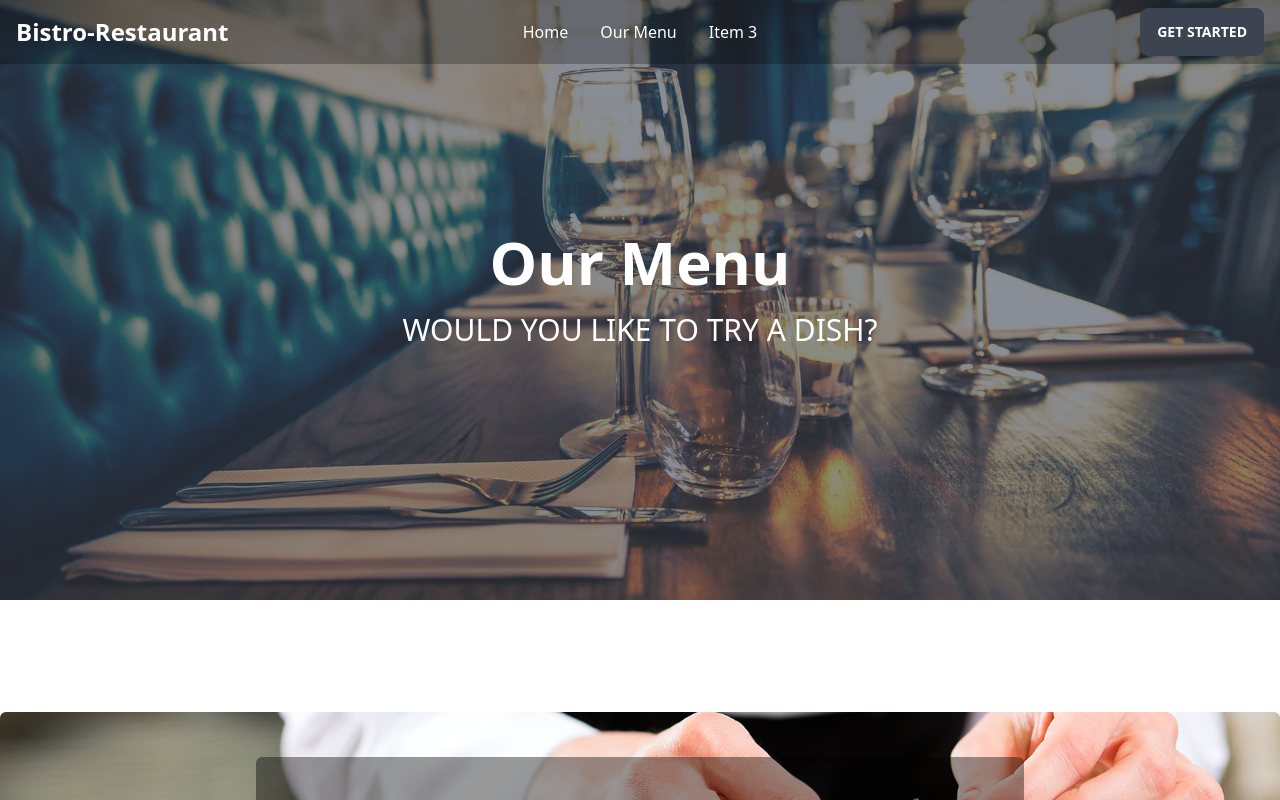
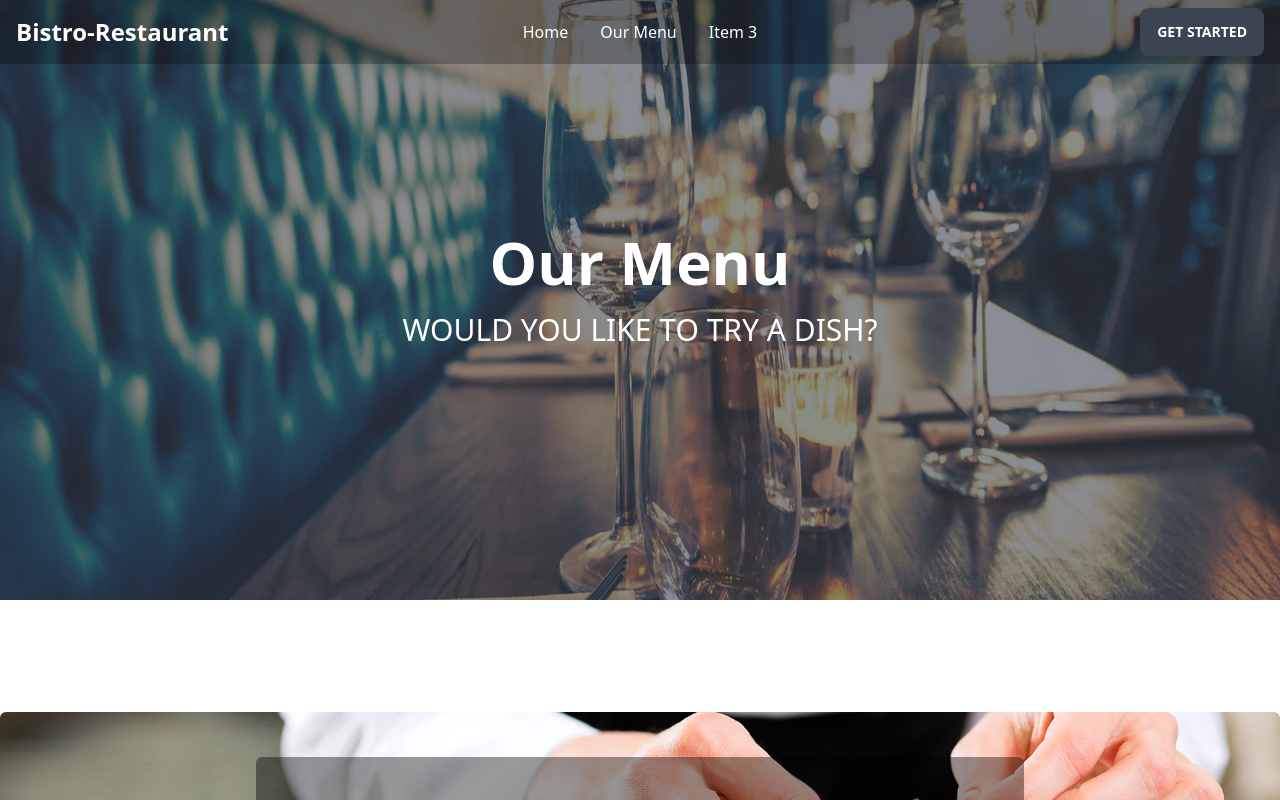
Before and after one commit to Hridhyapaul/Bistro-Restaurant-Client, a React (Vite) app: page /menu in a window 1280 px wide. Shown: the top 800 px of the page. Built offline with nearby package versions, Linux system fonts and the light colour scheme.

Commit message:
Implement Cover With With Blur Parallax Using React Parallax

```diff
--- a/package.json
+++ b/package.json
@@ -16,6 +16,7 @@
     "react": "^18.2.0",
     "react-dom": "^18.2.0",
     "react-helmet-async": "^1.3.0",
+    "react-parallax": "^3.5.1",
     "react-responsive-carousel": "^3.2.23",
     "react-router-dom": "^6.11.2",
     "swiper": "^9.3.2"
--- a/src/Shared/Cover/Cover.jsx
+++ b/src/Shared/Cover/Cover.jsx
@@ -1,7 +1,15 @@
+import { Parallax } from 'react-parallax';
 
-const Cover = ({img, title, subTitle}) => {
+const Cover = ({ img, title, subTitle }) => {
+
     return (
-        <div className="hero h-[300px] lg:h-[600px]" style={{ backgroundImage: `url("${img}")` }}>
+        <Parallax
+            blur={{ min: -50, max: 50 }}
+            bgImage={img}
+            bgImageAlt="the dog"
+            strength={-200}
+        >
+            <div className="hero h-[300px] lg:h-[600px]">
                 <div className="hero-overlay bg-opacity-60"></div>
                 <div className="hero-content text-center text-neutral-content">
                     <div className="max-w-xl">
@@ -10,6 +18,8 @@ const Cover = ({img, title, subTitle}) => {
                     </div>
                 </div>
             </div>
+        </Parallax>
+
     );
 };
 
```
Also changed, not shown: 2 other files (tests, documents, lock files or other folders). Lines whose indentation alone changed are shown as unchanged.
